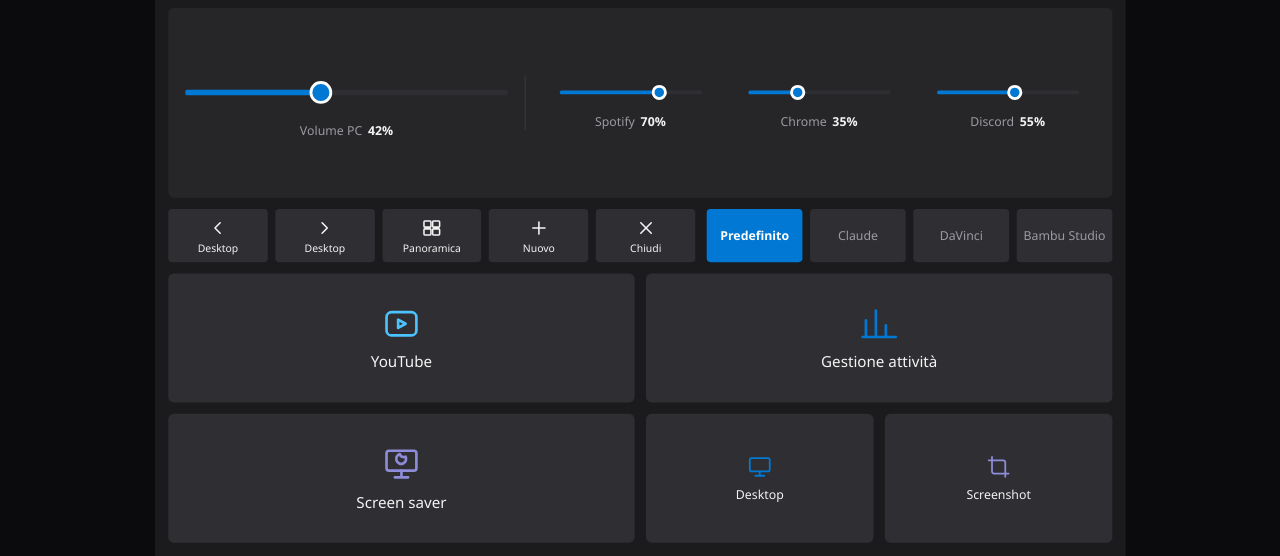
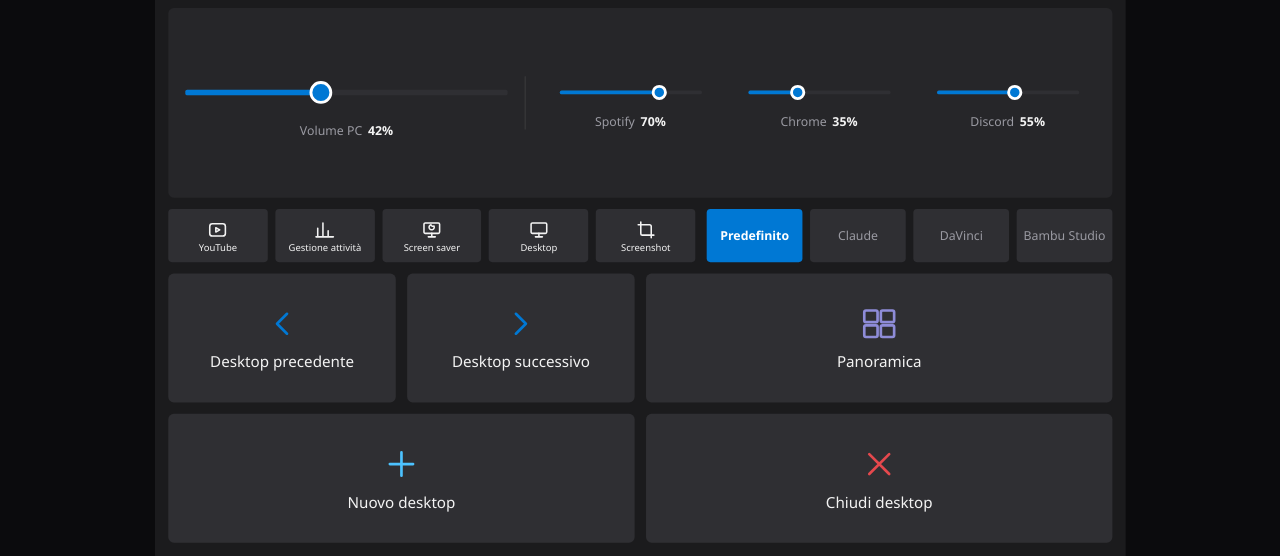
Before and after one commit to giandcdalcorso11-coder/GDC-stream-deck, a plain HTML site: page mockup/pannello.html in a window 1280 px wide. Shown: the part 244-800 px from the top of the page. Drawn offline with Linux system fonts and the light colour scheme.

Commit message:
Mockup: pulsanti piccoli e grandi invertiti, knob con gesto circolare
Co-Authored-By: Claude Sonnet 5.5 <noreply@anthropic.com>
Claude-Session: https://claude.ai/code/session_01HsrMVCknNYjub7dYfeEpWz

```diff
--- a/mockup/pannello.html
+++ b/mockup/pannello.html
@@ -53,11 +53,11 @@ svg.i{width:24px;height:24px;fill:none;stroke:currentColor;stroke-width:1.8;stro
 .sl.lg{height:54px}.sl.sm{height:34px}
 .t-windows .sl .tk,.t-windows .sl .fl{height:4px;border-radius:2px}.t-windows .sl.lg .tk,.t-windows .sl.lg .fl{height:6px}
 .t-windows .sl .th{width:16px;height:16px;border-radius:50%;background:var(--accent);border:3px solid #fff}.t-windows .sl.lg .th{width:24px;height:24px}
-.kn{touch-action:none;cursor:ns-resize;display:block}.kn text{fill:var(--text);font-family:var(--font);text-anchor:middle}
+.kn{touch-action:none;cursor:grab;display:block}.kn text{fill:var(--text);font-family:var(--font);text-anchor:middle}
 /* striscia: desktop + pagine */
 #strip{display:flex;gap:12px;align-items:stretch}
 #deskbar{display:flex;gap:8px;flex:1.3}#tabs{display:flex;gap:8px;flex:1}
-.sb{flex:1;width:auto;height:auto;flex-direction:column;gap:2px;font-size:11px;padding:0 4px}
+.sb{flex:1;width:auto;height:auto;flex-direction:column;gap:2px;font-size:10px;padding:0 2px;line-height:1.1;text-align:center}
 .sb svg.i{width:22px;height:22px}
 .tab{flex:1;border:0;border-radius:calc(var(--r) - 2px);background:var(--key);color:var(--muted);font:inherit;font-size:13px;cursor:pointer;padding:0 6px}
 .tab.on{background:var(--accent);color:var(--onacc);font-weight:600}
@@ -165,9 +165,9 @@ var NAMES={windows:'Windows',apple:'Apple Glass',neon:'Neon',dj:'DJ'};
 var vals={master:42,spotify:70,chrome:35,discord:55};
 var apps=[['master','Volume PC'],['spotify','Spotify'],['chrome','Chrome'],['discord','Discord']];
 var theme='windows',orient='land',page='default';
-var DESK=[['left','Desktop'],['right','Desktop'],['overview','Panoramica'],['plus','Nuovo'],['xx','Chiudi']];
+var SMALL=[['video','YouTube'],['task','Gestione attività'],['saver','Screen saver'],['desk','Desktop'],['shot','Screenshot']];
 var PAGES={
- default:{n:'Predefinito',k:[['video','YouTube','audio',2],['task','Gestione attività','sys',2],['saver','Screen saver','work',2],['desk','Desktop','sys',1,'sm'],['shot','Screenshot','work',1,'sm']]},
+ default:{n:'Predefinito',rows:{land:2,port:3},k:[['left','Desktop precedente','sys',1],['right','Desktop successivo','sys',1],['overview','Panoramica','work',2],['plus','Nuovo desktop','audio',[2,1]],['xx','Chiudi desktop','danger',[2,1]]]},
  claude:{n:'Claude',k:[['chat','Nuova chat','work'],['term','Claude Code','work'],['search','Cerca','sys'],['folder','Progetti','sys'],['globe','Apri claude.ai','sys'],['mic','Dettatura','audio'],['shot','Screenshot','sys'],['xx','Interrompi','danger']]},
  resolve:{n:'DaVinci',k:[['play','Play / Pausa','audio'],['blade','Taglia','work'],['undo','Annulla','sys'],['save','Salva','sys'],['markin','Segna IN','sys'],['markout','Segna OUT','sys'],['flag','Marker','work'],['trash','Elimina','danger']]},
  bambu:{n:'Bambu Studio',k:[['layers','Slice','work'],['printer','Stampa','danger'],['arrange','Disponi','sys'],['rotate','Orienta','sys'],['move','Sposta','sys'],['scale','Scala','sys'],['cube','Vista iso','sys'],['save','Salva','sys']]}
@@ -213,7 +213,10 @@ function ctl(id,size){
   (ap?'<path d="'+arc2(ri)+'" fill="none" stroke="rgba(255,255,255,.75)" stroke-width="2" stroke-linecap="round"/>':'')+
   '<line x1="'+ind2[0]+'" y1="'+ind2[1]+'" x2="'+ind[0]+'" y2="'+ind[1]+'" stroke="'+(ap?'#fff':'#00f0ff')+'" stroke-width="'+(size=='lg'?5:3)+'" stroke-linecap="round"/>'+
   (size=='lg'?'<text x="'+c+'" y="'+(c+9)+'" font-size="28">'+Math.round(vals[id])+'</text>':'');setLabel()}
- var y0,v0;svg.addEventListener('pointerdown',function(e){svg.setPointerCapture(e.pointerId);y0=e.clientY;v0=vals[id];svg.onpointermove=function(e){vals[id]=clamp(v0+(y0-e.clientY)/stageScale()/1.5);drawK()}});
+ // gesto circolare: si segue l'angolo del dito attorno al centro (orario = piu' volume); 270 gradi = 0-100
+ var prev=null;
+ function ang(e){var r=svg.getBoundingClientRect(),dx=e.clientX-(r.left+r.width/2),dy=e.clientY-(r.top+r.height/2);return {a:Math.atan2(dy,dx)*180/Math.PI,d:Math.sqrt(dx*dx+dy*dy)/r.width*D}}
+ svg.addEventListener('pointerdown',function(e){svg.setPointerCapture(e.pointerId);prev=ang(e);svg.onpointermove=function(e){var c=ang(e);if(c.d<10||prev.d<10){prev=c;return}var d=c.a-prev.a;if(d>180)d-=360;if(d<-180)d+=360;vals[id]=clamp(vals[id]+d/270*100);prev=c;drawK()}});
  svg.addEventListener('pointerup',function(){svg.onpointermove=null});
  box.appendChild(svg);box.appendChild(label);drawK();return box;
 }
@@ -230,12 +233,13 @@ function build(){
  ['spotify','chrome','discord'].forEach(function(id){var d=el('div','app');d.appendChild(ctl(id,'sm'));a.appendChild(d)});
  vol.appendChild(m);vol.appendChild(a);
  var strip=el('section');strip.id='strip';var db=el('div');db.id='deskbar';
- DESK.forEach(function(d){db.appendChild(el('button','tb sb',ic(d[0])+'<span>'+d[1]+'</span>'))});
+ SMALL.forEach(function(d){db.appendChild(el('button','tb sb',ic(d[0])+'<span>'+d[1]+'</span>'))});
  var tabs=el('div');tabs.id='tabs';
  Object.keys(PAGES).forEach(function(k){var b=el('button','tab'+(k==page?' on':''),PAGES[k].n);b.onclick=function(){page=k;build()};tabs.appendChild(b)});
  strip.appendChild(db);strip.appendChild(tabs);
  var dk=el('section');dk.id='deck';
- PAGES[page].k.forEach(function(k){var b=el('button','key'+(k[4]?' '+k[4]:''),ic(k[0])+'<span>'+k[1]+'</span>');b.setAttribute('data-c',k[2]);if(k[3]>1){b.style.gridColumn='span '+k[3]}dk.appendChild(b)});
+ PAGES[page].k.forEach(function(k){var b=el('button','key'+(k[4]?' '+k[4]:''),ic(k[0])+'<span>'+k[1]+'</span>');b.setAttribute('data-c',k[2]);var sp=Array.isArray(k[3])?k[3][orient=='land'?0:1]:k[3];if(sp>1){b.style.gridColumn='span '+sp}dk.appendChild(b)});
+ var rw=PAGES[page].rows;if(rw){dk.style.gridTemplateRows='repeat('+rw[orient]+',1fr)'}
  [c1,sys,c2,vol,strip,dk].forEach(function(n){st.appendChild(n)});
  if(theme=='dj'){var w=document.createElementNS('http://www.w3.org/2000/svg','svg');w.setAttribute('class','wave');w.setAttribute('viewBox','0 0 500 60');w.setAttribute('preserveAspectRatio','none');var h='';for(var x=0;x<500;x+=4){var q=7+Math.abs(Math.sin(x/17)*Math.sin(x/53))*22;h+='<rect x="'+x+'" y="'+(30-q)+'" width="2" height="'+(q*2)+'" fill="'+(x<220?'#2f9bff':'#1c4f8a')+'"/>'}w.innerHTML=h;c2.appendChild(w)}
  var sty=document.getElementById('sty');sty.innerHTML='<span>Stile</span>';
```
